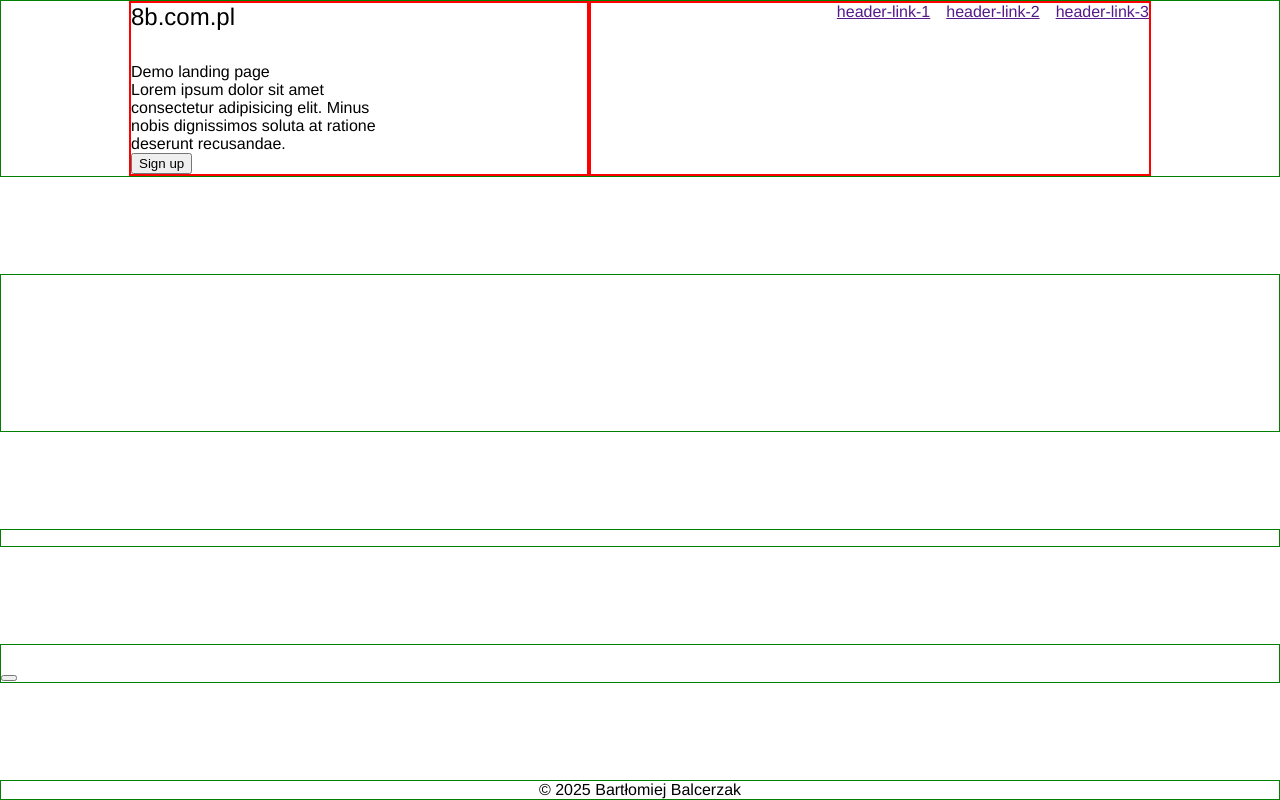
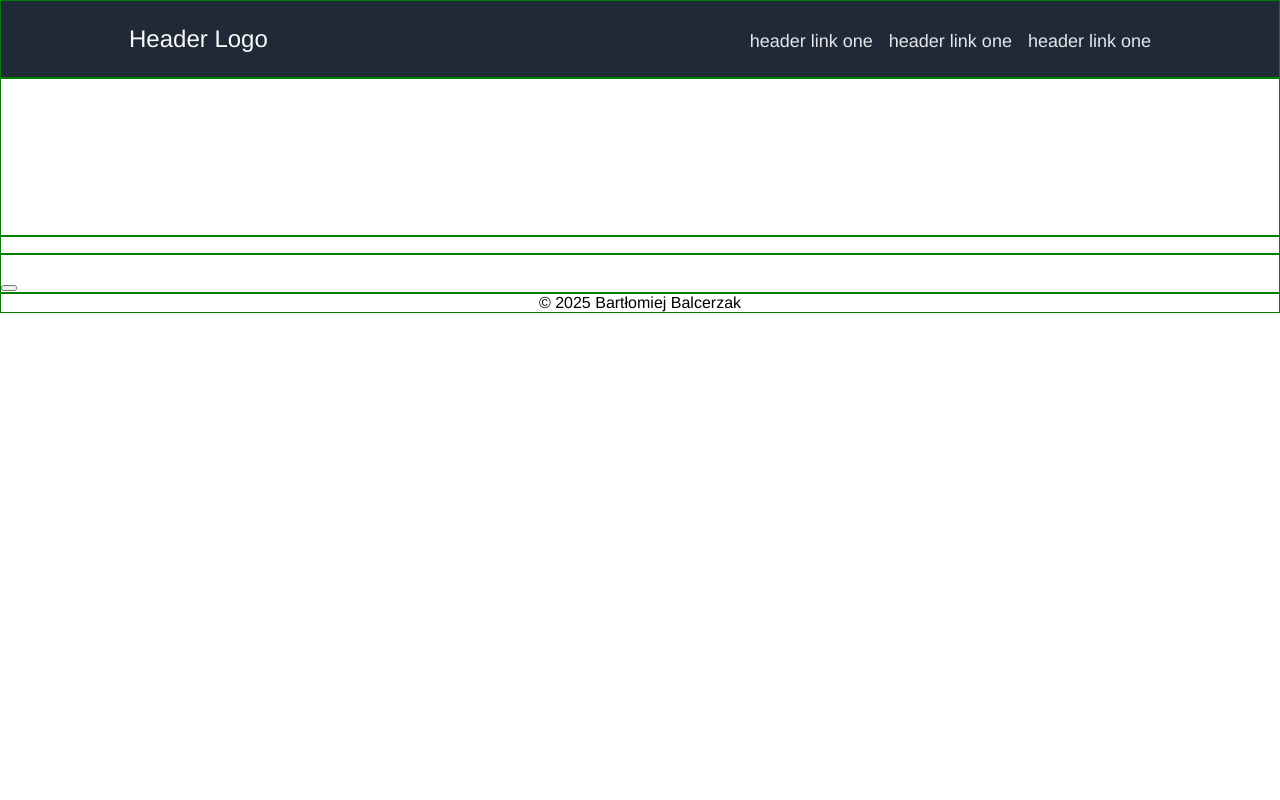
Before and after one commit to bartek8b/zzz-landing_page, a plain HTML site: page index.html in a window 1280 px wide. Drawn offline with Linux system fonts and the light colour scheme.

Commit message:
Create header from scratch

```diff
--- a/index.html
+++ b/index.html
@@ -8,47 +8,22 @@
 </head>
 
 <body>
+
     <section class="body-item item1">
 
-        <div class="hero-left">
+        <div class="header">
 
-            <div class="hero-left-logo">
-                8b.com.pl
+            <div>
+                Header Logo
             </div>
 
-            <div class="hero-left-invite">
-
-                <div>
-                    Demo landing page
-                </div>
-
-                <div>
-                    Lorem ipsum dolor sit amet consectetur adipisicing elit. Minus nobis dignissimos soluta at ratione deserunt recusandae.
-                </div>
-
-                <button>
-                    Sign up
-                </button>
-
-            </div>
+            <ul>
+                <li><a href="">header link one</a></li>
+                <li><a href="">header link one</a></li>
+                <li><a href="">header link one</a></li>
+            </ul>
 
         </div>
-
-        <div class="hero-right">
-
-            <ul>
-                <li><a href="">header-link-1</a></li>
-                <li><a href="">header-link-2</a></li>
-                <li><a href="">header-link-3</a></li>
-            </ul>
-
-            <div class="hero-right-image">
-
-            </div>
-
-        </div>
-
-
 
     </section>
 
--- a/style.css
+++ b/style.css
@@ -7,47 +7,43 @@ body{
     box-sizing: border-box;
     font-family: Helvetica, sans-serif;
 }
+
+body{
+    display: flex;
+}
 .body-item{
     border: 1px solid green;
 }
-body{
-    display: flex;
-    justify-content: space-between;
-}
 .item1{
     display: flex;
-    justify-content: center;
+    background-color: #1F2937;
 }
-.item1 >.hero-left, .item1 > .hero-right{
+.item1 > .header{
     display: flex;
-    flex-direction: column;
-    flex: 1 0 auto;
-    border: 2px solid red;
+    align-items: center;
+    justify-content: space-between;
+    width: 100%;
 }
-.hero-left{
+.item1 > .header > div{
+    flex: 1 0;
     margin-left: 128px;
+    color: #F9FAF8;
+    font-size: 24px;
 }
-.hero-left > div{
-    width: 250px;
-    flex: 1;
-}
-.hero-left-logo{
-    margin-bottom: 32px;
-    margin-right: auto;
-    font-size: 24px;
-    /* color: #F9FAF8; */
-}
-.hero-right{
-    margin-right: 128px;
-}
-.hero-right > ul{
+.item1 > .header > ul{
     list-style: none;
     display: flex;
     gap: 16px;
-    margin: 0;
-    margin-left: auto;
+    justify-content: flex-end;
+    flex: 1 0;
+    margin-right: 128px;;
+    font-size: 24px;
 }
-
+.item1 > .header > ul a{
+    text-decoration: none;
+    color: #E5E7EB;
+    font-size: 18px;
+}
 .item2{
 
 }
```
